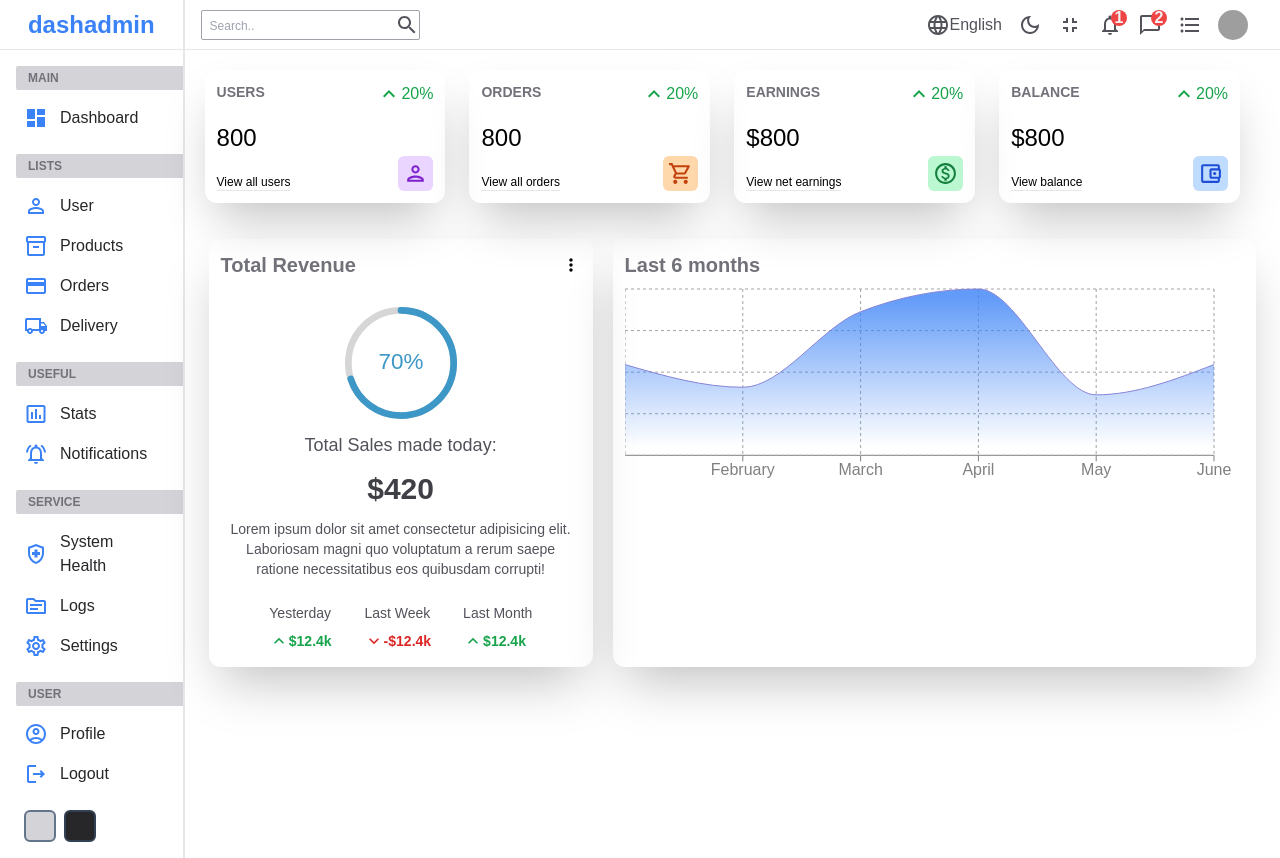
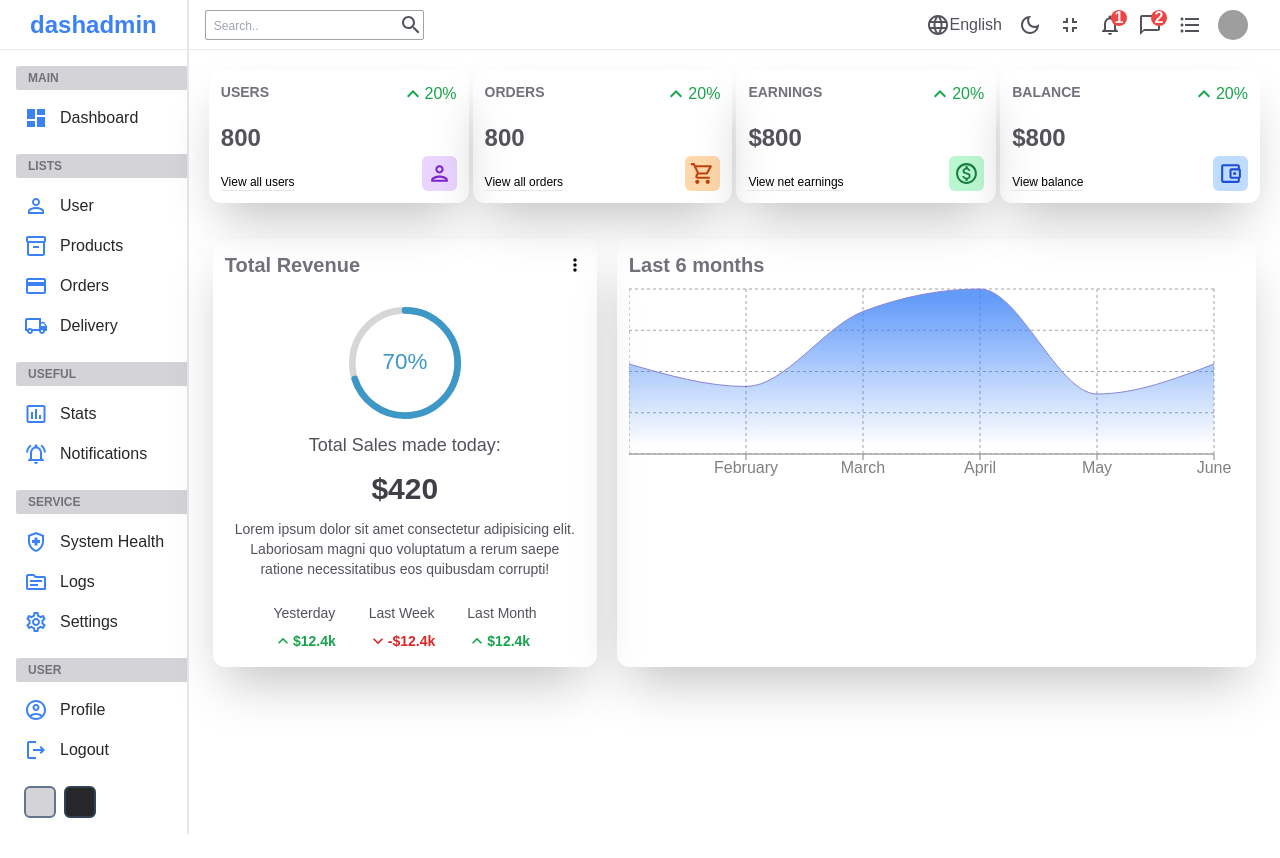
Before and after one commit to cbarcinas/admin-panel, a React (Create React App) app: page / in a window 1280 px wide. After the commit the page ends 834 px from the top, so only its background shows below. Built offline with nearby package versions, Linux system fonts and the light colour scheme; grey boxes are pictures that could not be loaded.

Commit message:
updated styles wip

```diff
--- a/src/components/Sidebar.js
+++ b/src/components/Sidebar.js
@@ -13,8 +13,7 @@ import LogoutOutlinedIcon from '@mui/icons-material/LogoutOutlined';
 
 const Sidebar = () => {
   return (
-    // min-w-[11.8rem] max-w-[11.8rem]
-    <div className="min-h-screen flex-1 border-r-2 bg-white">
+    <div className="min-h-screen min-w-[11.8rem] max-w-[11.8rem] flex-1 border-r-2 bg-white">
       {/* Top Sidebar */}
       <div className="flex h-[50px] items-center justify-center border-b-[1.5px]">
         <span className="text-2xl font-bold text-blue-500">dashadmin</span>
--- a/src/components/Widgets.js
+++ b/src/components/Widgets.js
@@ -71,11 +71,11 @@ const Widgets = ({ type }) => {
   }
 
   return (
-    <div className="mr-5 flex min-w-[11rem] flex-1 justify-between rounded-xl p-3 font-Nunito shadow-2xl">
+    <div className="flex min-w-[11rem] flex-1 justify-between rounded-xl p-3 font-Nunito shadow-2xl">
       {/* Left Side */}
       <div className="flex flex-col justify-between">
         <span className="text-sm font-bold text-zinc-500">{data.title}</span>
-        <span className="py-5 text-2xl font-light">
+        <span className="py-5 text-2xl font-semibold text-zinc-600">
           {data.isMoney && '$'}
           {amount}
         </span>
--- a/src/pages/list/List.js
+++ b/src/pages/list/List.js
@@ -1,5 +1,11 @@
+import React from 'react';
+
 const List = () => {
-  return <div>List</div>;
+  return (
+    <div>
+      <div>List</div>
+    </div>
+  );
 };
 
 export default List;
```
